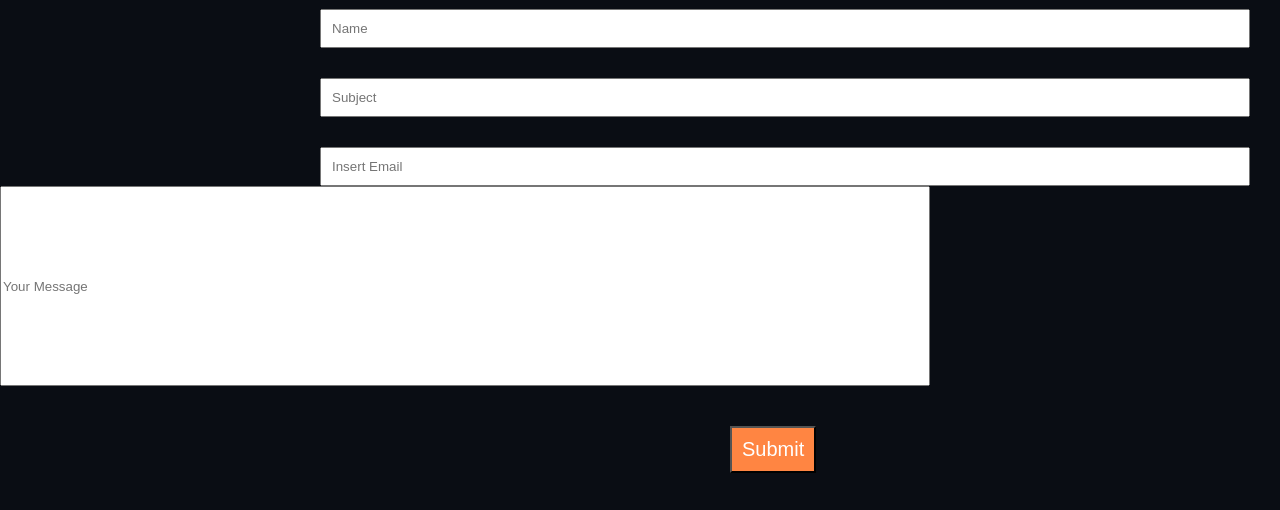
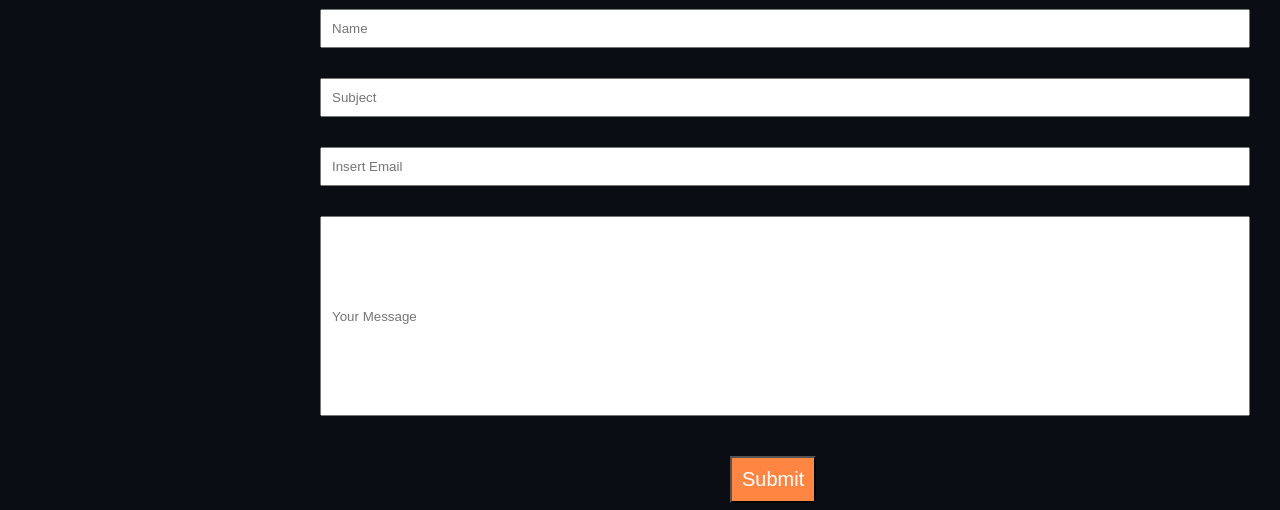
Before and after one commit to migzmusic/migzmusic.github.io, a plain HTML site: page contact.html in a window 1280 px wide. Shown: the part 258-768 px from the top of the page. Drawn offline with Linux system fonts and the light colour scheme.

Commit message:
FINAL WEBSITE

```diff
--- a/Assignment-Website/assets/styles/contactstyle.css
+++ b/Assignment-Website/assets/styles/contactstyle.css
@@ -48,8 +48,11 @@
 }
 
 .Message {
+    margin-left: 320px;
+    margin-top: 30px;
+    margin-right: 275px;
     input[type="text"] {
-        padding: 1px; /* Set padding for better appearance */
+        padding: 10px; /* Set padding for better appearance */
         margin: 0%;
         width: 930px; /* Set width as needed */
         height: 200px;
--- a/Assignment-Website/assets/styles/style.css
+++ b/Assignment-Website/assets/styles/style.css
@@ -165,7 +165,6 @@
 .box {
     margin-left: 300px;
     margin-top: 30px;
-    margin-right: 275px;
     input[type="text"] {
         padding: 10px; /* Set padding for better appearance */
         width: 930px; /* Set width as needed */
```
Also changed, not shown: portfolio.html (+3 -3 lines).
